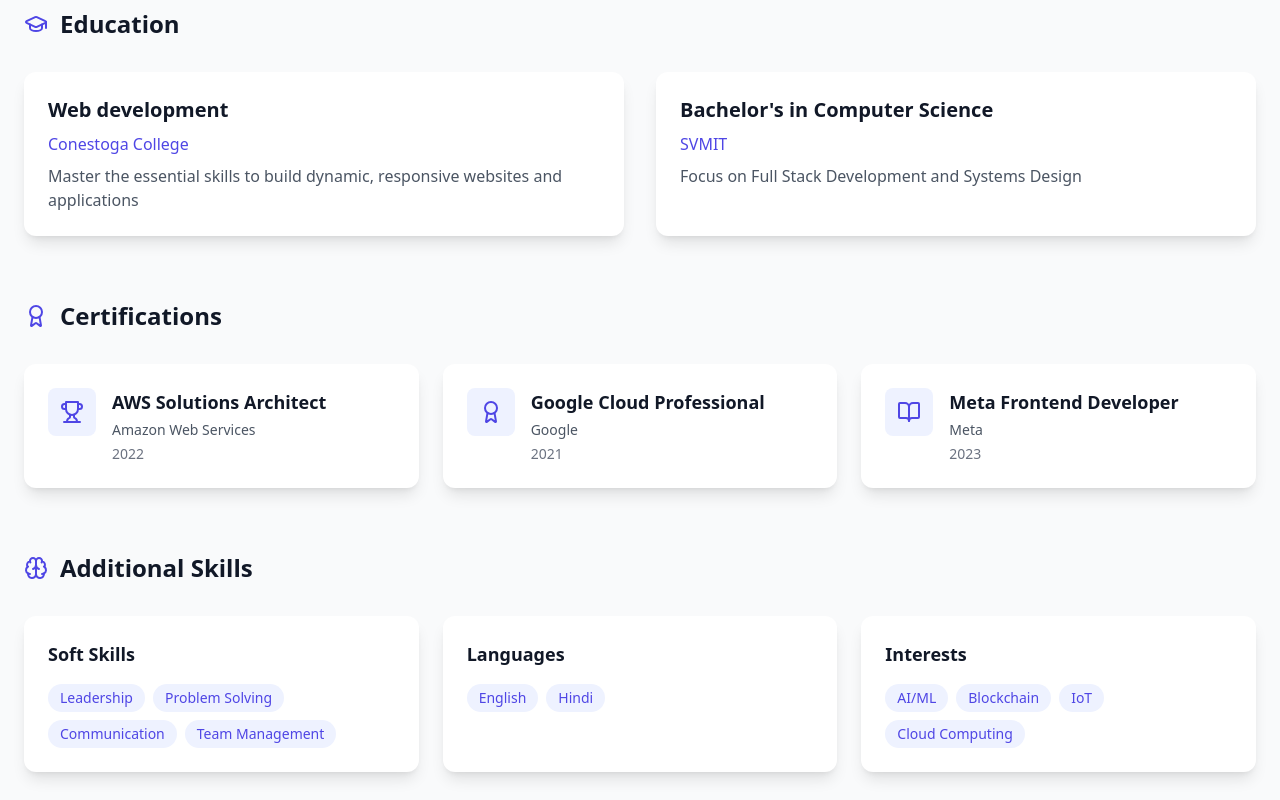
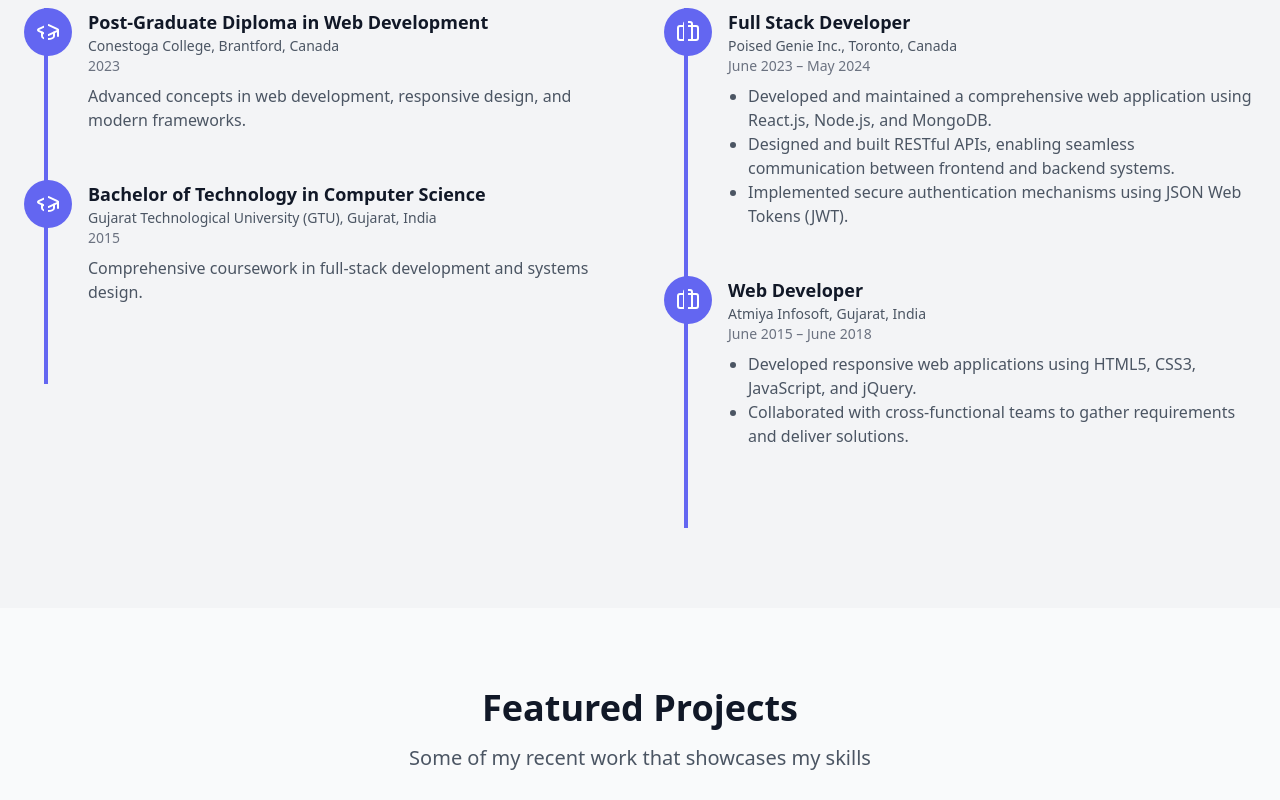
Before and after one commit to Vyasniki/nikita-portfolio, a React (Create React App) app: page / in a window 1280 px wide. Shown: the part 1020-1820 px from the top of the page. Built offline with nearby package versions, Linux system fonts and the light colour scheme.

Commit message:
change url in project component

```diff
--- a/src/components/About.tsx
+++ b/src/components/About.tsx
@@ -1,83 +1,65 @@
 import React from 'react';
 import { motion } from 'framer-motion';
-import { Award, BookOpen, Brain, GraduationCap, Trophy } from 'lucide-react';
+import { GraduationCap, Briefcase } from 'lucide-react';
 
 const education = [
   {
-    degree: "Web development",
-    school: "Conestoga College",
-    description: "Master the essential skills to build dynamic, responsive websites and applications"
+    degree: "Post-Graduate Diploma in Web Development",
+    school: "Conestoga College, Brantford, Canada",
+    year: "2023",
+    description: "Advanced concepts in web development, responsive design, and modern frameworks.",
   },
   {
-    degree: "Bachelor's in Computer Science",
-    school: "SVMIT",
-    description: "Focus on Full Stack Development and Systems Design"
-  }
+    degree: "Bachelor of Technology in Computer Science",
+    school: "Gujarat Technological University (GTU), Gujarat, India",
+    year: "2015",
+    description: "Comprehensive coursework in full-stack development and systems design.",
+  },
 ];
 
-const certifications = [
+const experience = [
   {
-    name: "AWS Solutions Architect",
-    issuer: "Amazon Web Services",
-    year: "2022",
-    icon: Trophy
+    title: "Full Stack Developer",
+    company: "Poised Genie Inc., Toronto, Canada",
+    duration: "June 2023 – May 2024",
+    details: [
+      "Developed and maintained a comprehensive web application using React.js, Node.js, and MongoDB.",
+      "Designed and built RESTful APIs, enabling seamless communication between frontend and backend systems.",
+      "Implemented secure authentication mechanisms using JSON Web Tokens (JWT).",
+    ],
   },
   {
-    name: "Google Cloud Professional",
-    issuer: "Google",
-    year: "2021",
-    icon: Award
+    title: "Web Developer",
+    company: "Atmiya Infosoft, Gujarat, India",
+    duration: "June 2015 – June 2018",
+    details: [
+      "Developed responsive web applications using HTML5, CSS3, JavaScript, and jQuery.",
+      "Collaborated with cross-functional teams to gather requirements and deliver solutions.",
+    ],
   },
-  {
-    name: "Meta Frontend Developer",
-    issuer: "Meta",
-    year: "2023",
-    icon: BookOpen
-  }
-];
-
-const additionalSkills = [
-  {
-    category: "Soft Skills",
-    items: ["Leadership", "Problem Solving", "Communication", "Team Management"]
-  },
-  {
-    category: "Languages",
-    items: ["English", "Hindi"]
-  },
-  {
-    category: "Interests",
-    items: ["AI/ML", "Blockchain", "IoT", "Cloud Computing"]
-  }
 ];
 
 export default function About() {
   return (
-      <section id="about" className="py-20 bg-gray-50">
+    <section id="about" className="py-20 bg-gray-100">
       <div className="container mx-auto px-6">
+        {/* Section Header */}
         <motion.div
           initial={{ opacity: 0, y: 20 }}
           whileInView={{ opacity: 1, y: 0 }}
           viewport={{ once: true }}
           className="text-center mb-16"
         >
-            <h2 className="text-4xl font-bold mb-4 text-gray-900">
-              About Me
-            </h2>
-            <p className="text-xl text-gray-600">
-              My journey, achievements, and expertise
-            </p>
+          <h2 className="text-4xl font-bold mb-4 text-gray-900">About Me</h2>
+          <p className="text-xl text-gray-600">A snapshot of my education and experience</p>
         </motion.div>
 
+        {/* Main Layout */}
+        <div className="grid md:grid-cols-2 gap-12">
           {/* Education Section */}
-          <div className="mb-16">
-            <div className="flex items-center mb-8">
-              <GraduationCap className="w-6 h-6 mr-3 text-indigo-600" />
-              <h3 className="text-2xl font-bold text-gray-900">
-                Education
-              </h3>
-            </div>
-            <div className="grid md:grid-cols-2 gap-8">
+          <div>
+            <div className="relative pb-8">
+              <div className="absolute w-1 bg-indigo-500 left-5 top-0 bottom-0" />
               {education.map((edu, index) => (
                 <motion.div
                   key={index}
@@ -85,95 +67,54 @@ export default function About() {
                   whileInView={{ opacity: 1, x: 0 }}
                   viewport={{ once: true }}
                   transition={{ delay: index * 0.1 }}
-                  className="p-6 rounded-xl bg-white shadow-lg"
+                  className="flex items-start space-x-4 mb-12"
                 >
-                  <h4 className="text-xl font-semibold mb-2 text-gray-900">
-                    {edu.degree}
-                  </h4>
-                  <p className="mb-2 text-indigo-600">{edu.school}</p>
-
-                  <p className="text-gray-600">{edu.description}</p>
+                  <div className="flex-shrink-0 bg-indigo-500 text-white p-3 rounded-full">
+                    <GraduationCap className="w-6 h-6" />
+                  </div>
+                  <div>
+                    <h4 className="text-lg font-semibold text-gray-900">{edu.degree}</h4>
+                    <p className="text-sm text-gray-600">{edu.school}</p>
+                    <p className="text-sm text-gray-500">{edu.year}</p>
+                    <p className="text-gray-600 mt-2">{edu.description}</p>
+                  </div>
                 </motion.div>
               ))}
             </div>
           </div>
 
-          {/* Certifications Section */}
-          <div className="mb-16">
-            <div className="flex items-center mb-8">
-              <Award className="w-6 h-6 mr-3 text-indigo-600" />
-              <h3 className="text-2xl font-bold text-gray-900">
-                Certifications
-              </h3>
-            </div>
-            <div className="grid md:grid-cols-3 gap-6">
-              {certifications.map((cert, index) => {
-                const Icon = cert.icon;
-                return (
+          {/* Experience Section */}
+          <div>
+            <div className="relative pb-8">
+              <div className="absolute w-1 bg-indigo-500 left-5 top-0 bottom-0" />
+              {experience.map((exp, index) => (
                 <motion.div
                   key={index}
-                    initial={{ opacity: 0, y: 20 }}
-                    whileInView={{ opacity: 1, y: 0 }}
+                  initial={{ opacity: 0, x: 20 }}
+                  whileInView={{ opacity: 1, x: 0 }}
                   viewport={{ once: true }}
                   transition={{ delay: index * 0.1 }}
-                    className="p-6 rounded-xl bg-white shadow-lg flex items-start space-x-4"
+                  className="flex items-start space-x-4 mb-12"
                 >
-                    <div className="p-3 rounded-lg bg-indigo-50">
-                      <Icon className="w-6 h-6 text-indigo-600" />
+                  <div className="flex-shrink-0 bg-indigo-500 text-white p-3 rounded-full">
+                    <Briefcase className="w-6 h-6" />
                   </div>
                   <div>
-                      <h4 className="text-lg font-semibold mb-1 text-gray-900">
-                        {cert.name}
-                      </h4>
-                      <p className="text-sm mb-1 text-gray-600">
-                        {cert.issuer}
-                      </p>
-                      <p className="text-sm text-gray-500">
-                        {cert.year}
-                      </p>
-                    </div>
-                  </motion.div>
-                );
-              })}
-            </div>
-          </div>
-
-          {/* Additional Skills Section */}
-          <div>
-            <div className="flex items-center mb-8">
-              <Brain className="w-6 h-6 mr-3 text-indigo-600" />
-              <h3 className="text-2xl font-bold text-gray-900">
-                Additional Skills
-              </h3>
-            </div>
-            <div className="grid md:grid-cols-3 gap-6">
-              {additionalSkills.map((skillGroup, index) => (
-                <motion.div
-                  key={index}
-                  initial={{ opacity: 0, y: 20 }}
-                  whileInView={{ opacity: 1, y: 0 }}
-                  viewport={{ once: true }}
-                  transition={{ delay: index * 0.1 }}
-                  className="p-6 rounded-xl bg-white shadow-lg"
-                >
-                  <h4 className="text-lg font-semibold mb-4 text-gray-900">
-                    {skillGroup.category}
-                  </h4>
-                  <div className="flex flex-wrap gap-2">
-                    {skillGroup.items.map((item, itemIndex) => (
-                      <span
-                        key={itemIndex}
-                        className="px-3 py-1 rounded-full text-sm bg-indigo-50 text-indigo-600"
-                      >
-                        {item}
-                      </span>
+                    <h4 className="text-lg font-semibold text-gray-900">{exp.title}</h4>
+                    <p className="text-sm text-gray-600">{exp.company}</p>
+                    <p className="text-sm text-gray-500">{exp.duration}</p>
+                    <ul className="list-disc pl-5 mt-2 text-gray-600">
+                      {exp.details.map((detail, detailIndex) => (
+                        <li key={detailIndex}>{detail}</li>
                       ))}
+                    </ul>
                   </div>
                 </motion.div>
               ))}
             </div>
           </div>
         </div>
+      </div>
     </section>
   );
 }
--- a/src/components/Projects.tsx
+++ b/src/components/Projects.tsx
@@ -24,7 +24,7 @@ const projects = [
                   job seekers and employers. `,
     image: '/images/jobsync.png',
     tech: ['React', 'Graphql', 'react-bootstrap','MongoDB'],
-    live: 'https://example.com'
+    live: 'https://job-sync-front.netlify.app/'
   },
   {
     title: 'ResuMagic',
```
Also changed, not shown: src/components/Hero.tsx (+17 -21 lines), public/images/myphoto.png (added), 1 other file (tests, documents, lock files or other folders). Lines whose indentation alone changed are shown as unchanged.
